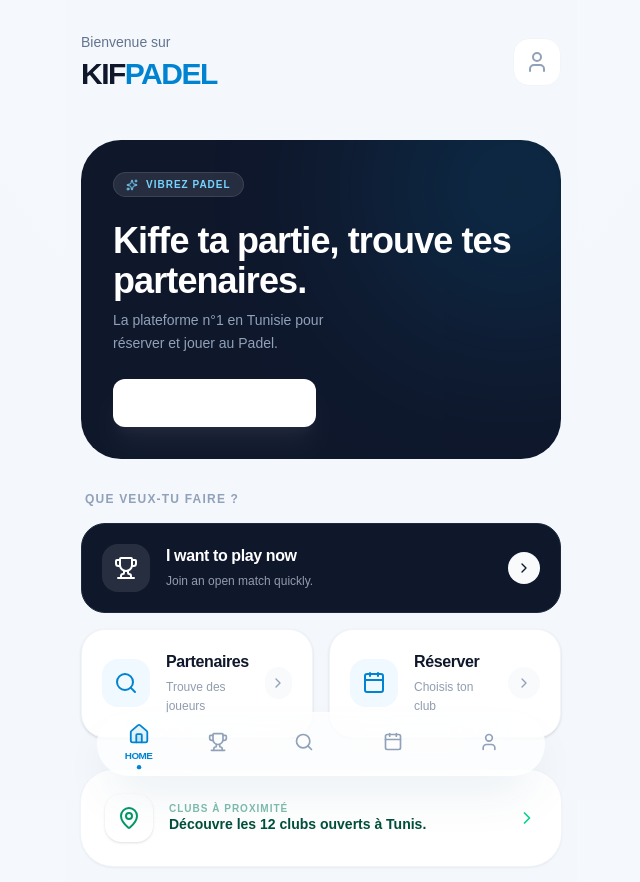
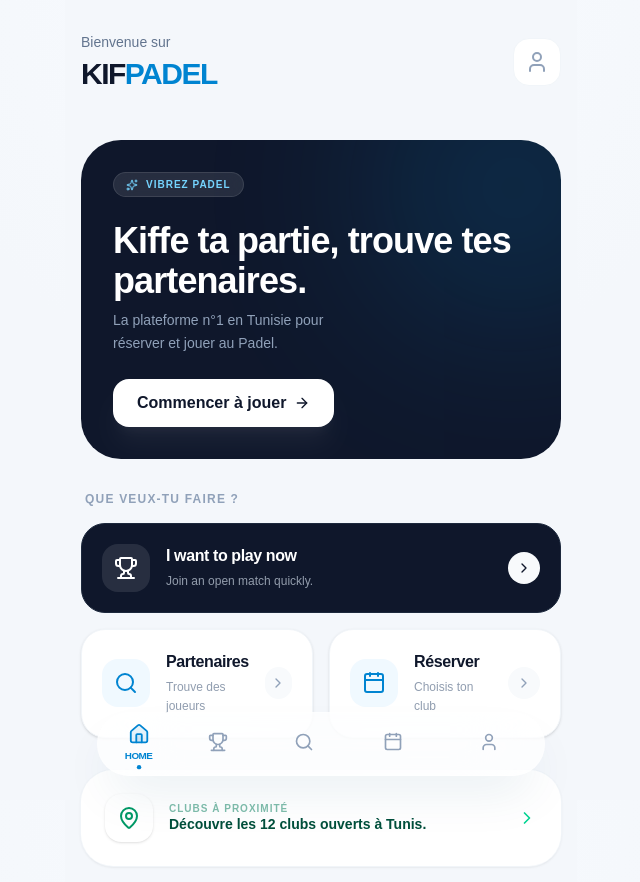
Before and after one commit to chamseddinekifeji13-coder/KIFPADEL, a Next.js app: page /en in a window 1280 px wide. Shown: the top 882 px of the page, without its empty margins (319-959 px from the left). Built offline with nearby package versions, Linux system fonts and the light colour scheme; no server answers.

Commit message:
fix: replace inert Button with Link in hero section CTA, fix import placement

```diff
--- a/src/app/[locale]/page.tsx
+++ b/src/app/[locale]/page.tsx
@@ -2,7 +2,6 @@ import Link from "next/link";
 import { notFound } from "next/navigation";
 
 import { Card } from "@/components/ui/card";
-import { Button } from "@/components/ui/button";
 import { IntentCard } from "@/components/ui/intent-card";
 import { isLocale, type Locale } from "@/i18n/config";
 import { getDictionary } from "@/i18n/get-dictionary";
@@ -14,7 +13,8 @@ import {
   Sparkles,
   User,
   MapPin,
-  ArrowRight
+  ArrowRight,
+  ChevronRight
 } from "lucide-react";
 import { Avatar } from "@/components/ui/avatar";
 
@@ -73,10 +73,13 @@ export default async function LocaleHomePage({ params }: LocaleHomeProps) {
             </p>
           </div>
 
-          <Button className="bg-white text-slate-900 hover:bg-slate-100 rounded-2xl h-12 px-6 font-bold shadow-xl shadow-white/5 group">
+          <Link
+            href={`/${locale}/play-now`}
+            className="inline-flex items-center gap-2 bg-white text-slate-900 hover:bg-slate-100 rounded-2xl h-12 px-6 font-bold shadow-xl shadow-white/5 group transition-colors"
+          >
             Commencer à jouer
-            <ArrowRight className="ml-2 h-4 w-4 transition-transform group-hover:translate-x-1" />
-          </Button>
+            <ArrowRight className="h-4 w-4 transition-transform group-hover:translate-x-1" />
+          </Link>
         </div>
       </section>
 
@@ -120,5 +123,3 @@ export default async function LocaleHomePage({ params }: LocaleHomeProps) {
     </div>
   );
 }
-
-import { ChevronRight } from "lucide-react";
```
Also changed, not shown: vercel.json (added), 1 other file (tests, documents, lock files or other folders).
